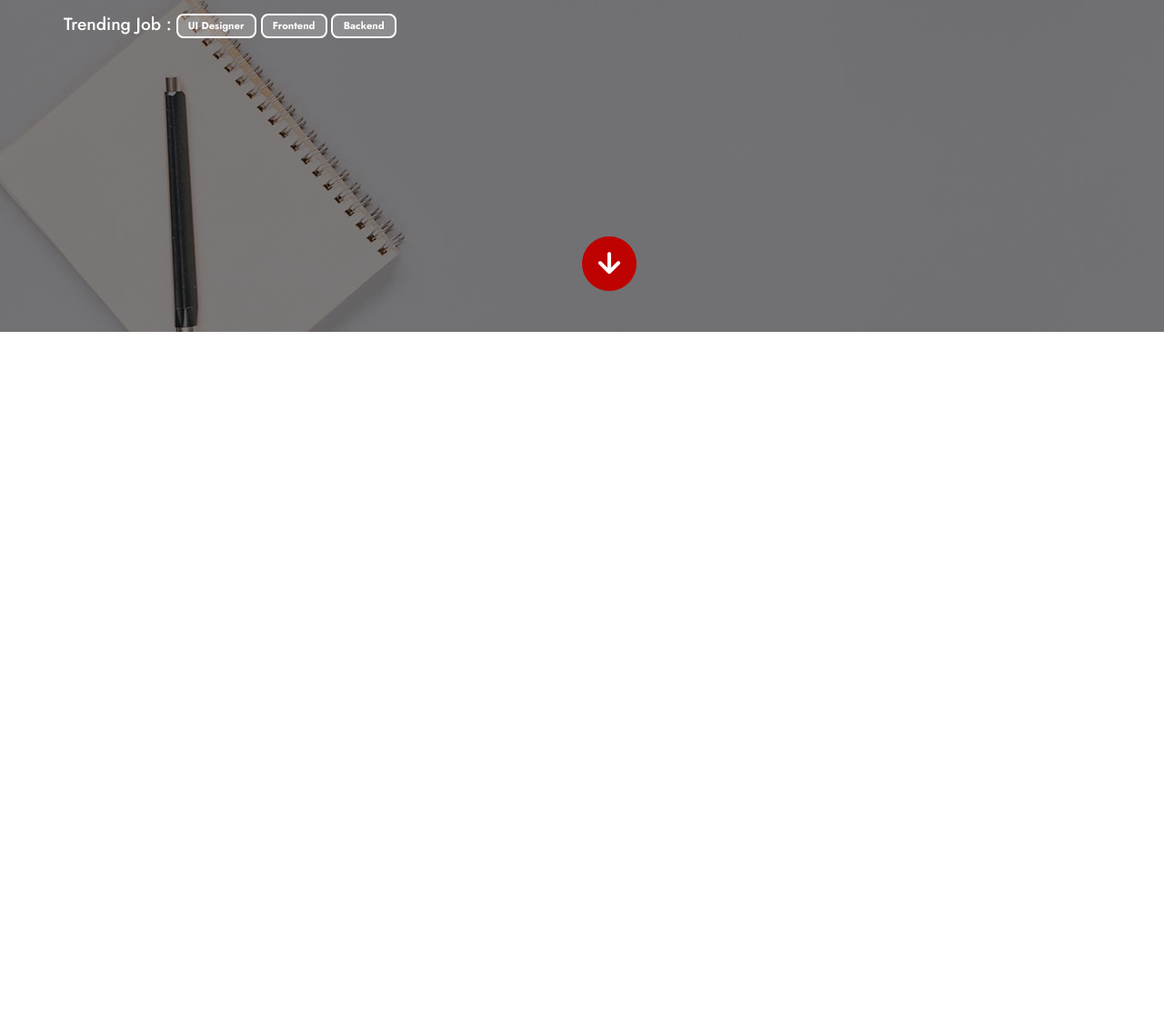
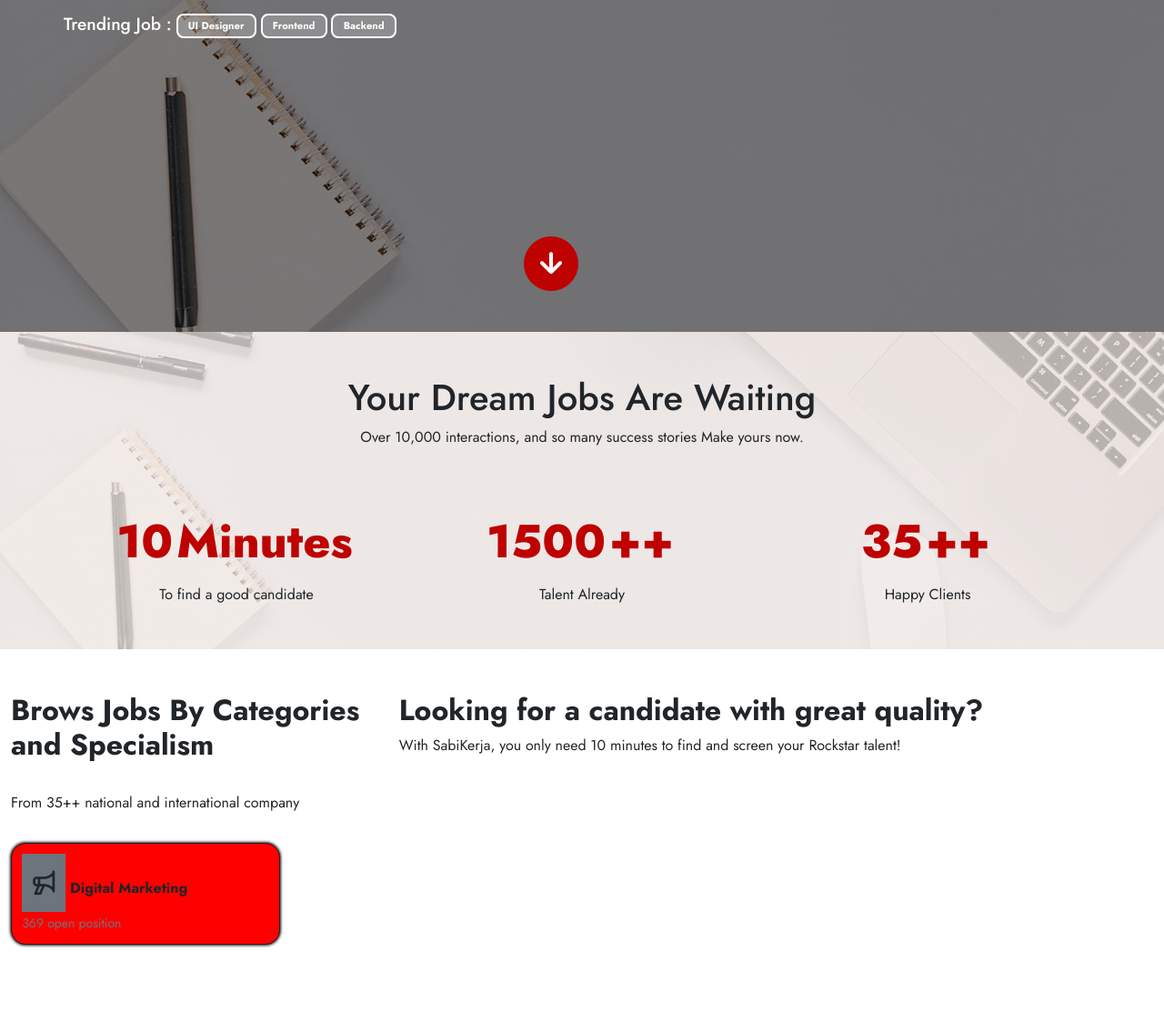
Before and after one commit to Attta-pangestu/sabikerja-project, a website: page index.html in a window 1280 px wide. Shown: the part 611-1746 px from the top of the page at 91% size. Before the commit the page ends 976 px from the top, so only its background shows below. Drawn offline with nearby package versions, Linux system fonts and the light colour scheme.

Commit message:
Membuat kategori job

```diff
--- a/index.html
+++ b/index.html
@@ -89,7 +89,7 @@
                   <input type="text" class="form-control form-control-lg" placeholder="Job,Title,Company...">
                 </div>
                 <!-- Input Select Region  -->
-                <div class="col-12 col-sm-6 col-md-6 col-lg-3 mb-4 mb-lg-0">
+                <div class="col-12 col-sm-12 col-md-6 col-lg-3 mb-4 mb-lg-0">
                   <select class="form-select form-select-lg mb-3" aria-label=".form-select-lg example">
                     <option selected>Select Region..</option>
                     <option value="Jawa Barat">Jawa Barat</option>
@@ -151,6 +151,78 @@
     </section>
     <!-- ================= Akhir Dari Hero =============== -->
 
+    <!-- ==== Bagian Banner Angka ==== -->
+    <section class=" bannerBg py-5 ">
+      <div class="container position-relative z-3">
+        <div class="row mb-5 justify-content-center">
+          <div class="col-md-7 text-center">
+            <h2 class="text-dark mb-2 fs-1">Your Dream Jobs Are Waiting</h2>
+            <p class="text-dark">Over 10,000 interactions, and so many success stories Make yours now.</p>
+          </div>
+        </div>
+
+
+        <div class="counterBox row pb-0 text-center position-relative z-3 ">
+          <!-- Bagian counter 1 -->
+          <div class="col-12 col-lg-4 mb-5 mb-lg-0">
+            <div class="d-flex align-items-center justify-content-center mb-2">
+              <strong class="angka" data-angka="10">10 </strong> <strong class="angka mx-1"> Minutes</strong>
+            </div>
+            <span class="caption text-dark">To find a good candidate</span>
+          </div>
+          <!-- Bagian counter 1 -->
+          <div class="col-12 col-lg-4 mb-5 mb-lg-0">
+            <div class="d-flex align-items-center justify-content-center mb-2">
+              <strong class="angka" data-angka="10">1500</strong> <strong class="angka mx-1"> ++</strong>
+            </div>
+            <span class="caption text-dark">Talent Already</span>
+          </div>
+          <!-- Bagian counter 1 -->
+          <div class="col-12 col-lg-4 mb-5 mb-lg-0">
+            <div class="d-flex align-items-center justify-content-center mb-2">
+              <strong class="angka" data-angka="10">35 </strong> <strong class="angka mx-1"> ++</strong>
+            </div>
+            <span class="caption text-dark">Happy Clients</span>
+          </div>
+        </div>
+      </div>
+    </section>
+
+    <!-- === Bagian Kategori Job-->
+    <section class="kategoriBox container-fluid py-5 ">
+      <!-- === Row Heading ==== -->
+      <div class="row mb-3">
+        <div class="headingBox col-4 col-lg-4 col-sm-12 col-md-12 position-relative">
+          <h2 class="fw-bold ">Brows Jobs By Categories and Specialism</h2>
+          <br>
+          <p>From 35++ national and international company</p>
+        </div>
+        <div class="col-8 col-lg-8 col-sm-12 col-md-12 ">
+          <h2 class="fw-bold">Looking for a candidate with great quality?</h2>
+          <p>With SabiKerja, you only need 10 minutes to find and screen your Rockstar talent!</p>
+        </div>
+      </div>
+      <!-- === Akhir Header Row Kategori == -->
+
+      <!-- === Awal Kategori === -->
+      <div class="row mb-5 ">
+        <!-- Box Kategori 1 -->
+        <div class="col-lg-3 col-md-6 col-sm-12 col-xs-12 ">
+          <div class="jobBox ">
+            <div class="jobContent">
+              <div class="iconBox d-inline-block p-2 bg-secondary">
+                <i class="uil uil-megaphone"></i>
+              </div>
+              <strong class="d-inline-block">Digital Marketing</strong>
+            </div>
+            <div class="detailBox">
+              <small class="text-secondary ">369 open position </small>
+            </div>
+          </div>
+        </div>
+
+      </div>
+    </section>
 
 
     <!-- Option 1: Bootstrap Bundle with Popper -->
--- a/style.css
+++ b/style.css
@@ -17,6 +17,7 @@
     --color-white : #ffff ;
     --color-primer : #BE0101 ;
     --color-dark : #202124;
+    --color-sekunder : #f1ebe6ba ;
 
     /* ==== Transition Variable ==== */
     --transition : all 300ms ease ;
@@ -146,7 +147,7 @@ section.heroBg::before{
     z-index: 20;
     position: absolute;
     bottom: 5%;
-    left: 50%;
+    left: 45%;
     border-radius: 50%;
     background: var(--color-primer);
     width: 60px;
@@ -161,10 +162,65 @@ section.heroBg::before{
     font-size: 3rem;
     width: 100%;
     height: 100%;
+}
+/* ===== Bagian Banner Counter === */
+.bannerBg {
+    position: relative;
+    z-index: 2;
+    background-image: url(./gambar/hero_1.jpg);
+    background-attachment: fixed;
+    background-size: cover;
+    background-position: center;
+    background-repeat: no-repeat;
 
-    /* position: absolute; */
-    /* left: 10%;
-    top: 3%; */
+}
+
+.bannerBg::before {
+    content: "";
+    position: absolute;
+    z-index: 1;
+    top: 0;
+    left: 0;
+    bottom: 0;
+    right: 0;
+    background: var(--color-sekunder);
+
+}
+
+/* ===== Bagian Counter ====  */
+.counterBox .angka {
+    font-size: 3.2rem;
+    font-weight: 900;
+    color: var(--color-primer);
+}
+
+.counterBox  .caption {
+    font-size: 1rem;
+    display: block;
+    color: #fff;
+}
 
 
+/* ===== Bagian Kategori Pekerjaan ==== */
+.kategoriBox .jobBox {
+    background: red;
+    border-radius: 1rem;
+    padding: 0.7rem 5rem 0.7rem 0.7rem;
+    border:1px solid #202124 ;
+    cursor: pointer;
+    box-shadow: 0px 0px 3px 1px #202124;
+    transition: var(--transition);
+
 }
+
+.jobBox > .jobContent {
+
+}
+
+.jobBox > .jobContent > .iconBox {
+
+}
+
+.jobBox > .jobContent > .iconBox i {
+    font-size: 2rem;
+}
```
